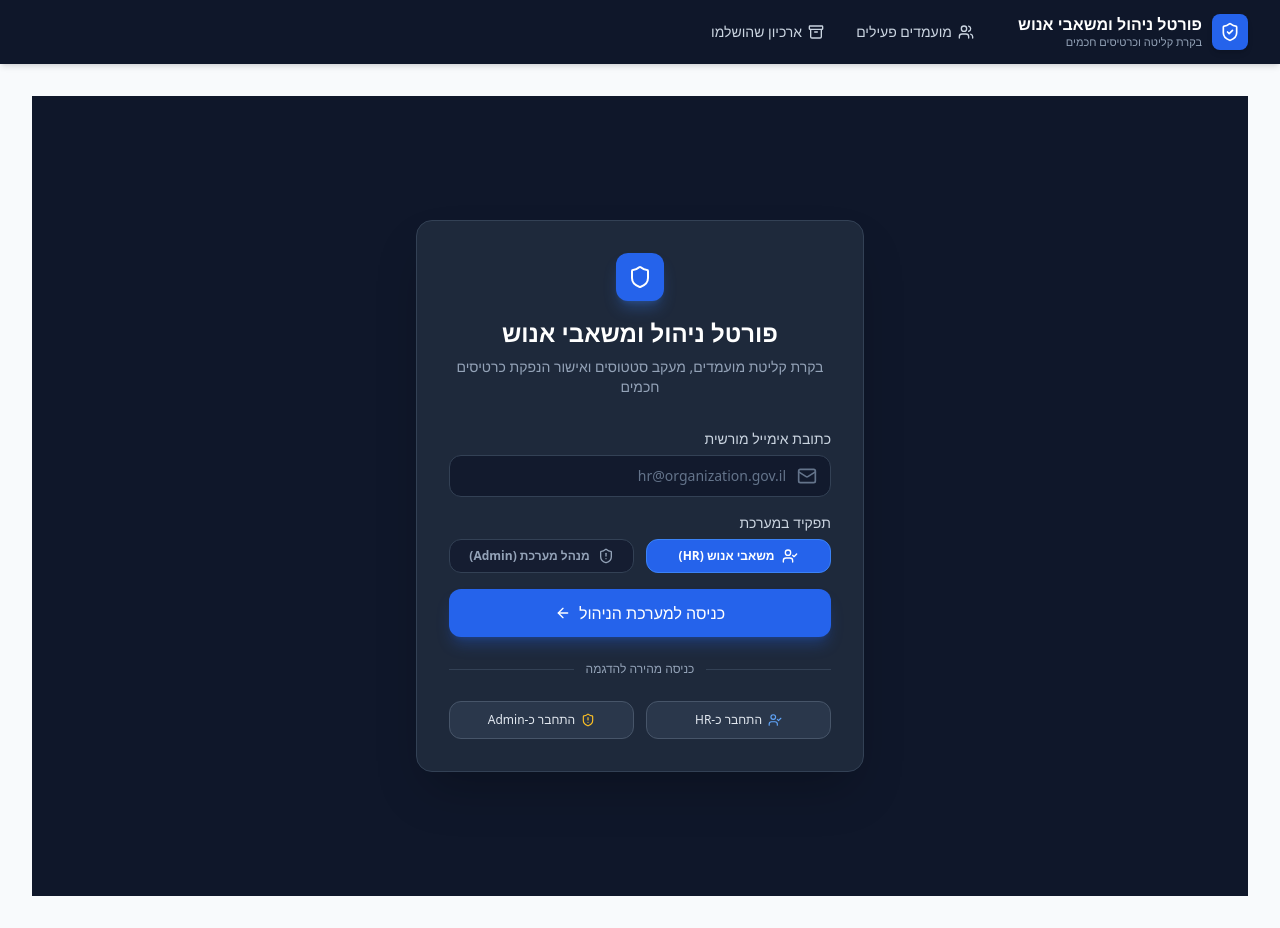
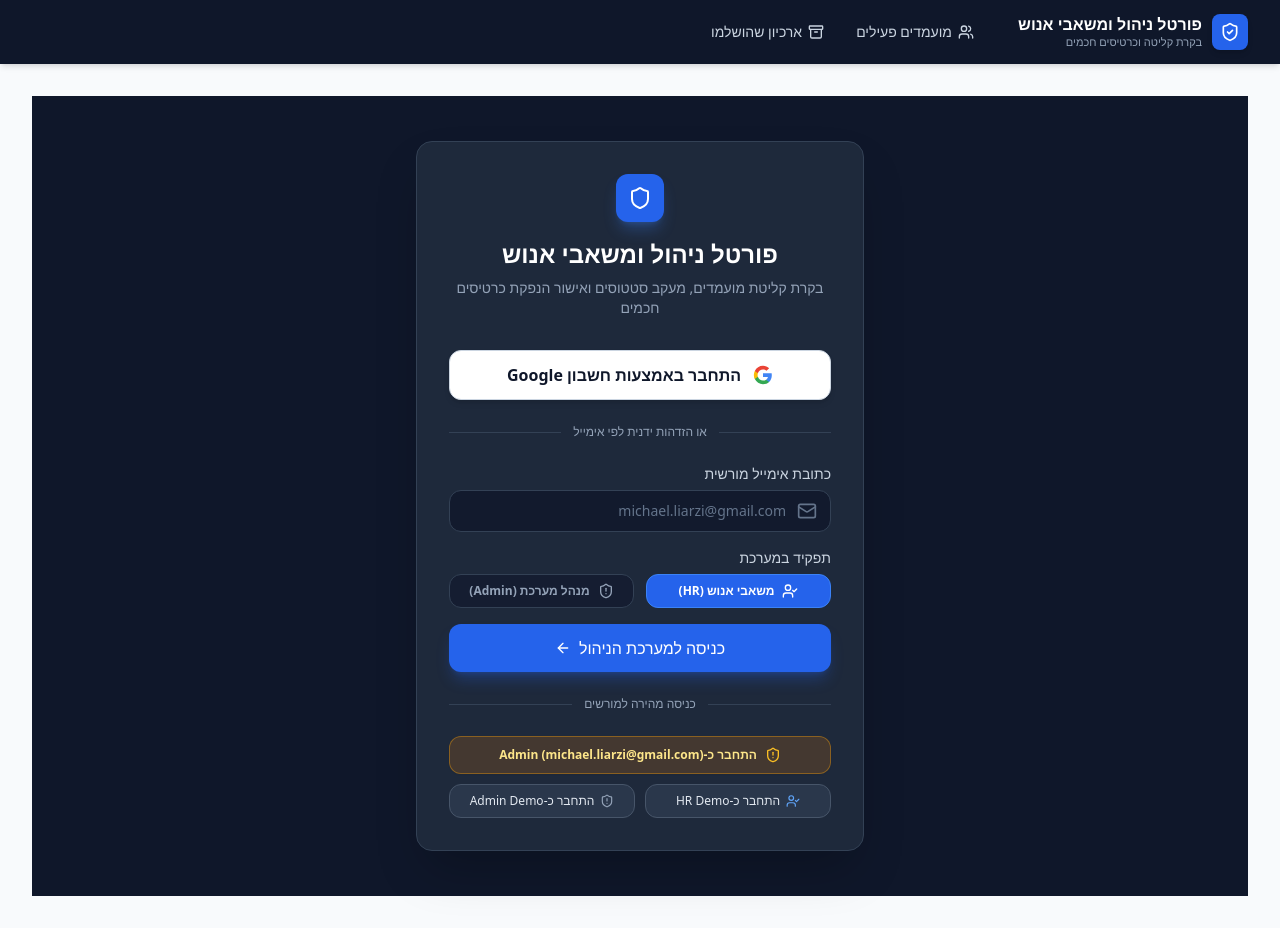
Before and after one commit to liarzim/Onboarding-Checklist-System, a Next.js app: page /admin/login in a window 1280 px wide. Built offline with nearby package versions, Linux system fonts and the light colour scheme; no server answers.

Commit message:
Add Google OAuth authentication and designate michael.liarzi@gmail.com as Admin

```diff
--- a/src/app/admin/login/page.tsx
+++ b/src/app/admin/login/page.tsx
@@ -1,6 +1,6 @@
 "use client";
 
-import { useState } from "react";
+import { useState, useEffect } from "react";
 import { useRouter } from "next/navigation";
 import { Shield, Mail, KeyRound, Loader2, ArrowLeft, UserCheck, ShieldAlert } from "lucide-react";
 
@@ -10,6 +10,16 @@ export default function AdminLoginPage() {
   const [role, setRole] = useState<"HR" | "Admin">("HR");
   const [loading, setLoading] = useState(false);
   const [error, setError] = useState<string | null>(null);
+
+  useEffect(() => {
+    if (typeof window !== "undefined") {
+      const params = new URLSearchParams(window.location.search);
+      const err = params.get("error");
+      if (err) {
+        setError(err);
+      }
+    }
+  }, []);
 
   async function handleLogin(customEmail?: string, customRole?: "HR" | "Admin") {
     setError(null);
@@ -64,6 +74,43 @@ export default function AdminLoginPage() {
           </div>
         )}
 
+        {/* Google OAuth Login Button */}
+        <div className="mb-6">
+          <a
+            href="/api/auth/google"
+            className="w-full py-3 px-4 bg-white hover:bg-slate-100 text-slate-900 font-semibold rounded-xl shadow-md transition-all flex items-center justify-center gap-3 border border-slate-300"
+          >
+            <svg className="w-5 h-5" viewBox="0 0 24 24">
+              <path
+                fill="#4285F4"
+                d="M22.56 12.25c0-.78-.07-1.53-.2-2.25H12v4.26h5.92c-.26 1.37-1.04 2.53-2.21 3.31v2.77h3.57c2.08-1.92 3.28-4.74 3.28-8.09z"
+              />
+              <path
+                fill="#34A853"
+                d="M12 23c2.97 0 5.46-.98 7.28-2.66l-3.57-2.77c-.98.66-2.23 1.06-3.71 1.06-2.86 0-5.29-1.93-6.16-4.53H2.18v2.84C3.99 20.53 7.7 23 12 23z"
+              />
+              <path
+                fill="#FBBC05"
+                d="M5.84 14.09c-.22-.66-.35-1.36-.35-2.09s.13-1.43.35-2.09V7.06H2.18C1.43 8.55 1 10.22 1 12s.43 3.45 1.18 4.94l2.85-2.22.81-.63z"
+              />
+              <path
+                fill="#EA4335"
+                d="M12 5.38c1.62 0 3.06.56 4.21 1.64l3.15-3.15C17.45 2.09 14.97 1 12 1 7.7 1 3.99 3.47 2.18 7.06l3.66 2.84c.87-2.6 3.3-4.52 6.16-4.52z"
+              />
+            </svg>
+            <span>התחבר באמצעות חשבון Google</span>
+          </a>
+        </div>
+
+        <div className="relative my-6">
+          <div className="absolute inset-0 flex items-center">
+            <div className="w-full border-t border-slate-700" />
+          </div>
+          <div className="relative flex justify-center text-xs">
+            <span className="bg-slate-800 px-3 text-slate-400">או הזדהות ידנית לפי אימייל</span>
+          </div>
+        </div>
+
         <form
           onSubmit={(e) => {
             e.preventDefault();
@@ -82,7 +129,7 @@ export default function AdminLoginPage() {
                 required
                 value={email}
                 onChange={(e) => setEmail(e.target.value)}
-                placeholder="hr@organization.gov.il"
+                placeholder="michael.liarzi@gmail.com"
                 className="w-full pr-11 pl-4 py-2.5 rounded-xl border border-slate-700 bg-slate-900/80 text-white placeholder-slate-500 focus:outline-none focus:ring-2 focus:ring-blue-500 text-sm"
               />
             </div>
@@ -144,30 +191,42 @@ export default function AdminLoginPage() {
             <div className="w-full border-t border-slate-700" />
           </div>
           <div className="relative flex justify-center text-xs">
-            <span className="bg-slate-800 px-3 text-slate-400">כניסה מהירה להדגמה</span>
+            <span className="bg-slate-800 px-3 text-slate-400">כניסה מהירה למורשים</span>
           </div>
         </div>
 
-        <div className="grid grid-cols-2 gap-3">
+        <div className="space-y-2.5">
+          <button
+            type="button"
+            onClick={() => handleLogin("michael.liarzi@gmail.com", "Admin")}
+            disabled={loading}
+            className="w-full py-2.5 px-3 bg-amber-600/20 hover:bg-amber-600/30 text-amber-200 text-xs font-semibold rounded-xl transition flex items-center justify-center gap-2 border border-amber-500/40 shadow-sm"
+          >
+            <ShieldAlert className="w-4 h-4 text-amber-400" />
+            <span>התחבר כ-Admin (michael.liarzi@gmail.com)</span>
+          </button>
+
+          <div className="grid grid-cols-2 gap-2.5">
             <button
               type="button"
               onClick={() => handleLogin("hr@example.com", "HR")}
               disabled={loading}
-            className="py-2.5 px-3 bg-slate-700/60 hover:bg-slate-700 text-slate-200 text-xs font-medium rounded-xl transition flex items-center justify-center gap-1.5 border border-slate-600"
+              className="py-2 px-3 bg-slate-700/60 hover:bg-slate-700 text-slate-200 text-xs font-medium rounded-xl transition flex items-center justify-center gap-1.5 border border-slate-600"
             >
               <UserCheck className="w-3.5 h-3.5 text-blue-400" />
-            <span>התחבר כ-HR</span>
+              <span>התחבר כ-HR Demo</span>
             </button>
 
             <button
               type="button"
               onClick={() => handleLogin("admin@example.com", "Admin")}
               disabled={loading}
-            className="py-2.5 px-3 bg-slate-700/60 hover:bg-slate-700 text-slate-200 text-xs font-medium rounded-xl transition flex items-center justify-center gap-1.5 border border-slate-600"
+              className="py-2 px-3 bg-slate-700/60 hover:bg-slate-700 text-slate-200 text-xs font-medium rounded-xl transition flex items-center justify-center gap-1.5 border border-slate-600"
             >
-            <ShieldAlert className="w-3.5 h-3.5 text-amber-400" />
-            <span>התחבר כ-Admin</span>
+              <ShieldAlert className="w-3.5 h-3.5 text-slate-400" />
+              <span>התחבר כ-Admin Demo</span>
             </button>
+          </div>
         </div>
       </div>
     </div>
--- a/src/app/api/auth/admin/login/route.ts
+++ b/src/app/api/auth/admin/login/route.ts
@@ -42,11 +42,21 @@ export async function POST(request: Request) {
       );
     }
 
-    const { email, role, fullName } = parsed.data;
+    const { email, role: requestedRole, fullName } = parsed.data;
+    const { isAuthorizedAdminEmail } = await import("@/lib/security");
+
+    // If the email is a configured admin email, ensure the role is 'Admin'
+    const role = isAuthorizedAdminEmail(email) ? "Admin" : requestedRole;
 
     const token = await signAdminToken({
       user_id: `user_${role.toLowerCase()}_${Date.now()}`,
-      full_name: fullName || (role === "HR" ? "נציגת משאבי אנוש" : "מנהל מערכת"),
+      full_name:
+        fullName ||
+        (role === "Admin"
+          ? email.toLowerCase() === "michael.liarzi@gmail.com"
+            ? "מיכאל (מנהל ראשי)"
+            : "מנהל מערכת"
+          : "נציגת משאבי אנוש"),
       email: email.toLowerCase(),
       role: role as "HR" | "Admin",
     });
--- /dev/null
+++ b/src/app/api/auth/google/callback/route.ts
@@ -0,0 +1,79 @@
+import { NextResponse } from "next/server";
+import { verifyGoogleOAuthCode } from "@/lib/google";
+import { signAdminToken, setAdminAuthCookie } from "@/lib/auth";
+import { isAuthorizedAdminEmail } from "@/lib/security";
+import { sheetsRepository } from "@/lib/repositories/sheetsRepository";
+import { getEnv } from "@/lib/env";
+
+export const dynamic = "force-dynamic";
+
+/**
+ * GET /api/auth/google/callback
+ * Google redirects here after user signs in.
+ * Validates OAuth code, retrieves Google profile, checks admin authorization,
+ * issues admin session cookie, and logs to Audit_Log.
+ */
+export async function GET(request: Request) {
+  const url = new URL(request.url);
+  const code = url.searchParams.get("code");
+  const error = url.searchParams.get("error");
+  const env = getEnv();
+  const baseUrl = env.NEXT_PUBLIC_APP_URL || url.origin;
+
+  if (error || !code) {
+    const loginUrl = new URL("/admin/login", baseUrl);
+    loginUrl.searchParams.set(
+      "error",
+      error === "access_denied"
+        ? "ההתחברות באמצעות חשבון Google בוטלה על ידי המשתמש"
+        : "שגיאה בתהליך ההתחברות מול Google"
+    );
+    return NextResponse.redirect(loginUrl);
+  }
+
+  try {
+    // 1. Verify code and fetch user profile from Google
+    const profile = await verifyGoogleOAuthCode(code);
+    const email = profile.email.toLowerCase().trim();
+
+    // 2. Check if user is an authorized Admin or HR
+    const isAdmin = isAuthorizedAdminEmail(email);
+
+    // If not authorized as Admin, role defaults to HR unless strictly restricted
+    const role: "Admin" | "HR" = isAdmin ? "Admin" : "HR";
+
+    // 3. Issue signed admin JWT token
+    const token = await signAdminToken({
+      user_id: `user_google_${email.replace(/[^a-zA-Z0-9]/g, "_")}`,
+      full_name: profile.name || (isAdmin ? "מנהל מערכת" : "נציגת משאבי אנוש"),
+      email,
+      role,
+    });
+
+    setAdminAuthCookie(token);
+
+    // 4. Log sign-in to AuditLog
+    try {
+      await sheetsRepository.appendAuditLog({
+        log_id: `log_auth_${Date.now()}`,
+        timestamp: new Date().toISOString(),
+        actor_email: email,
+        actor_role: role,
+        action_type: "LOGIN_GOOGLE_OAUTH",
+        entity_type: "ADMIN_AUTH",
+        entity_id: email,
+        details: `התחברות מוצלחת באמצעות Google OAuth בתפקיד ${role} (${profile.name})`,
+      });
+    } catch {
+      // Don't block login if audit logging fails
+    }
+
+    // 5. Redirect to Admin Dashboard
+    return NextResponse.redirect(new URL("/admin", baseUrl));
+  } catch (err: any) {
+    console.error("Google OAuth callback error:", err);
+    const loginUrl = new URL("/admin/login", baseUrl);
+    loginUrl.searchParams.set("error", "אימות חשבון Google נכשל או שפג תוקף הקוד");
+    return NextResponse.redirect(loginUrl);
+  }
+}
--- /dev/null
+++ b/src/app/api/auth/google/route.ts
@@ -0,0 +1,39 @@
+import { NextResponse } from "next/server";
+import { getGoogleAuthUrl } from "@/lib/google";
+import { getEnv } from "@/lib/env";
+
+export const dynamic = "force-dynamic";
+
+/**
+ * GET /api/auth/google
+ * Initiates the Google OAuth2 flow by redirecting the user to Google's consent screen.
+ */
+export async function GET(request: Request) {
+  try {
+    const env = getEnv();
+    const clientId = env.GOOGLE_CLIENT_ID || process.env.GOOGLE_CLIENT_ID;
+
+    if (!clientId) {
+      return NextResponse.json(
+        {
+          error: "Google OAuth not configured",
+          message:
+            "GOOGLE_CLIENT_ID אינו מוגדר בסביבה. יש להגדיר GOOGLE_CLIENT_ID ו-GOOGLE_CLIENT_SECRET בקובץ .env.local",
+        },
+        { status: 500 }
+      );
+    }
+
+    const { searchParams } = new URL(request.url);
+    const callbackRedirect = searchParams.get("redirect") || "/admin";
+
+    // Build auth URL
+    const authUrl = getGoogleAuthUrl();
+
+    // Store intended redirect if needed or redirect straight to Google
+    return NextResponse.redirect(authUrl);
+  } catch (error) {
+    const message = error instanceof Error ? error.message : "שגיאה ביצירת קישור הזדהות עם Google";
+    return NextResponse.json({ error: "OAuth Error", message }, { status: 500 });
+  }
+}
--- a/src/lib/env.ts
+++ b/src/lib/env.ts
@@ -26,6 +26,13 @@ export const envSchema = z.object({
   JWT_SECRET: z
     .string()
     .min(16, "JWT_SECRET must be at least 16 characters long"),
+  GOOGLE_CLIENT_ID: z.string().optional(),
+  GOOGLE_CLIENT_SECRET: z.string().optional(),
+  NEXT_PUBLIC_APP_URL: z.string().optional().default("http://localhost:3000"),
+  ADMIN_EMAILS: z
+    .string()
+    .optional()
+    .default("michael.liarzi@gmail.com,admin@example.com"),
 });
 
 export type Env = z.infer<typeof envSchema>;
--- a/src/lib/google.ts
+++ b/src/lib/google.ts
@@ -60,4 +60,41 @@ export const driveClient = new Proxy({} as drive_v3.Drive, {
   },
 });
 
+export function getOAuth2Client(redirectUri?: string) {
+  const env = getEnv();
+  const clientId = env.GOOGLE_CLIENT_ID || process.env.GOOGLE_CLIENT_ID || "";
+  const clientSecret = env.GOOGLE_CLIENT_SECRET || process.env.GOOGLE_CLIENT_SECRET || "";
+  const callbackUrl =
+    redirectUri || `${env.NEXT_PUBLIC_APP_URL || "http://localhost:3000"}/api/auth/google/callback`;
+
+  return new google.auth.OAuth2(clientId, clientSecret, callbackUrl);
+}
+
+export function getGoogleAuthUrl(): string {
+  const oauth2Client = getOAuth2Client();
+  return oauth2Client.generateAuthUrl({
+    access_type: "offline",
+    prompt: "consent",
+    scope: [
+      "https://www.googleapis.com/auth/userinfo.profile",
+      "https://www.googleapis.com/auth/userinfo.email",
+    ],
+  });
+}
+
+export async function verifyGoogleOAuthCode(code: string) {
+  const oauth2Client = getOAuth2Client();
+  const { tokens } = await oauth2Client.getToken(code);
+  oauth2Client.setCredentials(tokens);
+
+  const oauth2 = google.oauth2({ version: "v2", auth: oauth2Client });
+  const { data } = await oauth2.userinfo.get();
+
+  return {
+    email: data.email || "",
+    name: data.name || "",
+    picture: data.picture || "",
+  };
+}
+
 export type { sheets_v4, drive_v3 };
--- a/src/lib/security.ts
+++ b/src/lib/security.ts
@@ -47,6 +47,20 @@ export async function assertVendorOwnership(
 }
 
 /**
+ * Checks if a given email is designated as an authorized Admin in config/environment.
+ */
+export function isAuthorizedAdminEmail(email: string): boolean {
+  const normalized = email.trim().toLowerCase();
+  const adminEmailsEnv = process.env.ADMIN_EMAILS || "michael.liarzi@gmail.com,admin@example.com";
+  const list = adminEmailsEnv
+    .split(",")
+    .map((e) => e.trim().toLowerCase())
+    .filter(Boolean);
+
+  return list.includes(normalized);
+}
+
+/**
  * Asserts that the active user session has the 'Admin' role.
  * Throws ForbiddenError if user is unauthenticated or role is not Admin.
  */
```
Also changed, not shown: 2 other files (tests, documents, lock files or other folders). Lines whose indentation alone changed are shown as unchanged.
